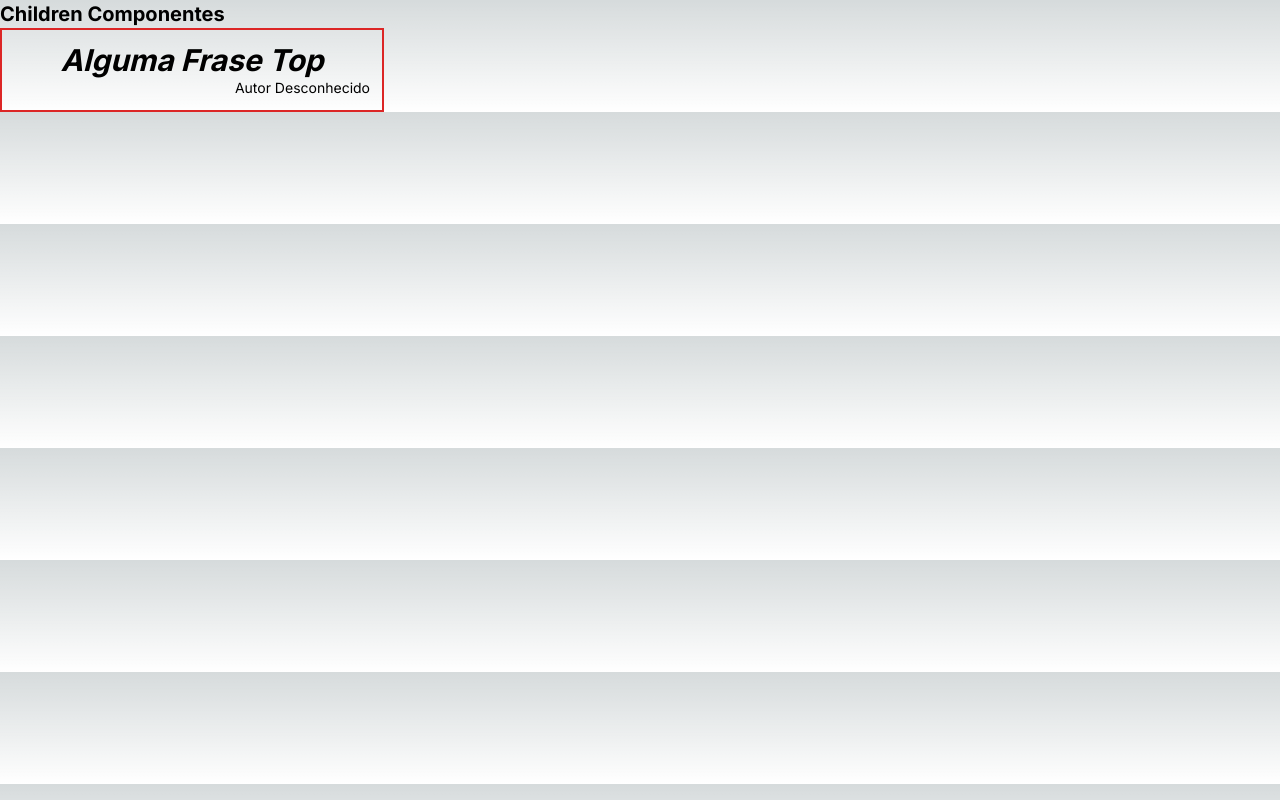
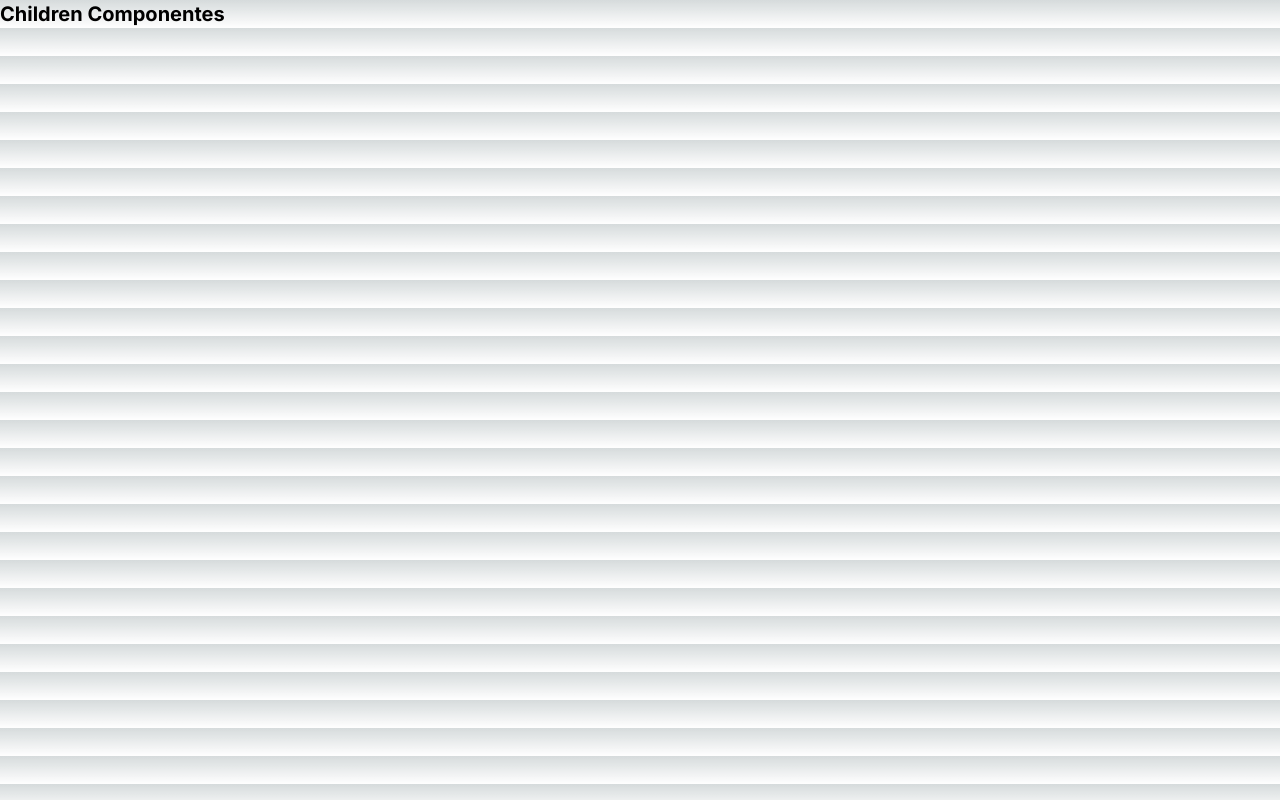
Before and after one commit to sdlima4025/react-primeiro-projeto, a Next.js app: page / in a window 1280 px wide. Built offline with nearby package versions, Linux system fonts and the light colour scheme.

Commit message:
reiderizando condicionalmente com &&. Renderizando listas

```diff
--- a/src/app/page.tsx
+++ b/src/app/page.tsx
@@ -1,4 +1,5 @@
-import { Card } from "@/components/Card";
+import {peopleList} from '@/data/peopleList';
+import {Card} from "@/components/Card";
 
 
 const Page = () => {
@@ -6,7 +7,7 @@ const Page = () => {
   <div>
       <h1 className="font-bold text-xl">Children Componentes</h1>
 
-      <Card phase="Alguma Frase Top" />
+
   </div>
   );
 };
--- a/src/components/Card.tsx
+++ b/src/components/Card.tsx
@@ -7,8 +7,10 @@ export const Card = ({phase, author}: Props) => {
     return(
         <div className=" w-96 border-2 border-red-600 p-3 text-center">
            <h3 className="text-3xl font-bold italic">{phase}</h3>
-           <p className="text-right text-sm">{author ?? 'Autor Desconhecido'}</p>
-        </div>
+           {author &&
+           <p className="text-right text-sm">{author}</p>
+           }
+           </div>
     )
 }
 
--- /dev/null
+++ b/src/data/peopleList.ts
@@ -0,0 +1,9 @@
+import { Person } from "@/types/Person";
+
+export const peopleList: Person[] = [
+    {id: 1, name: 'Marcos', profession:'mathematician'},
+    {id: 2, name: 'Gilton', profession:'cheminist'},
+    {id: 3, name: 'Silvio', profession:'physicist'},
+    {id: 4, name: 'Sérgio', profession:'chenist'},
+    {id: 5, name: 'Luiz', profession:'astrophysicist'},
+];
--- /dev/null
+++ b/src/types/Person.ts
@@ -0,0 +1,5 @@
+export type Person = {
+    id: number;
+    name: string;
+    profession: string;
+}
```
